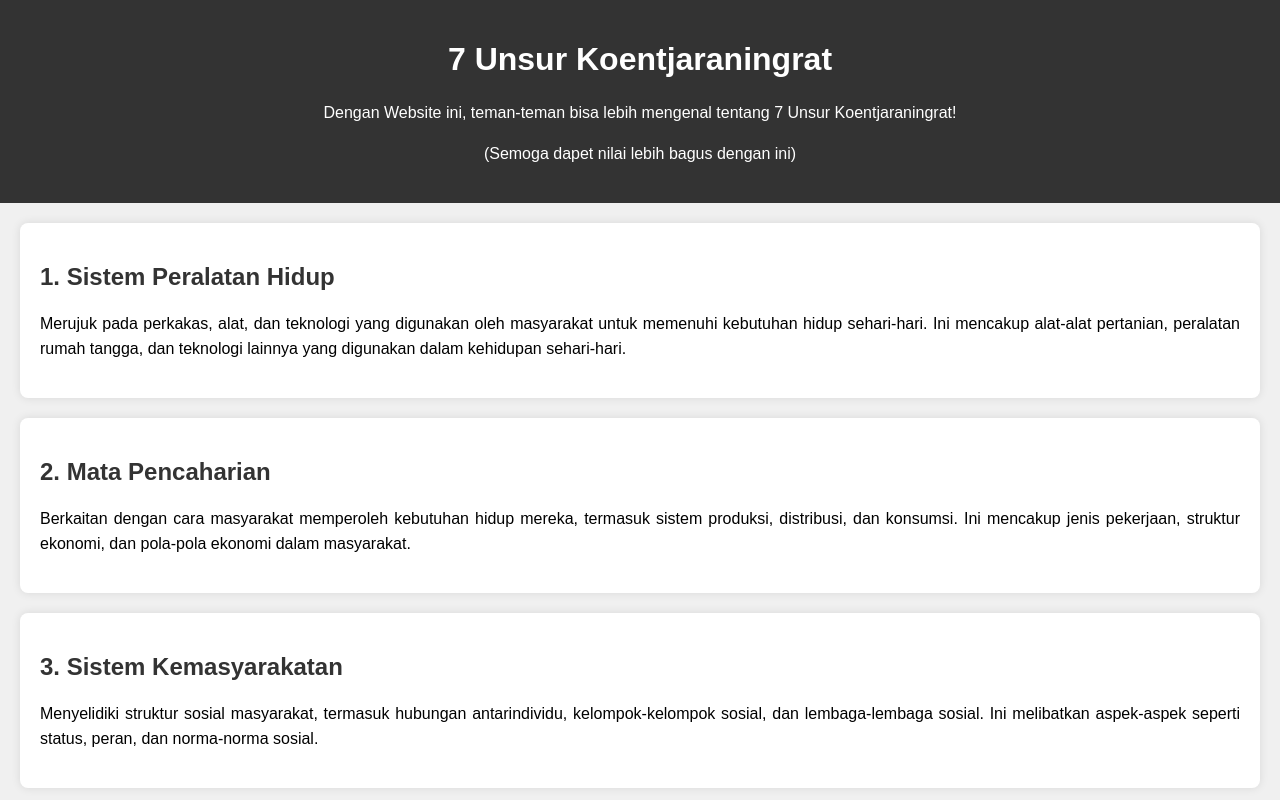
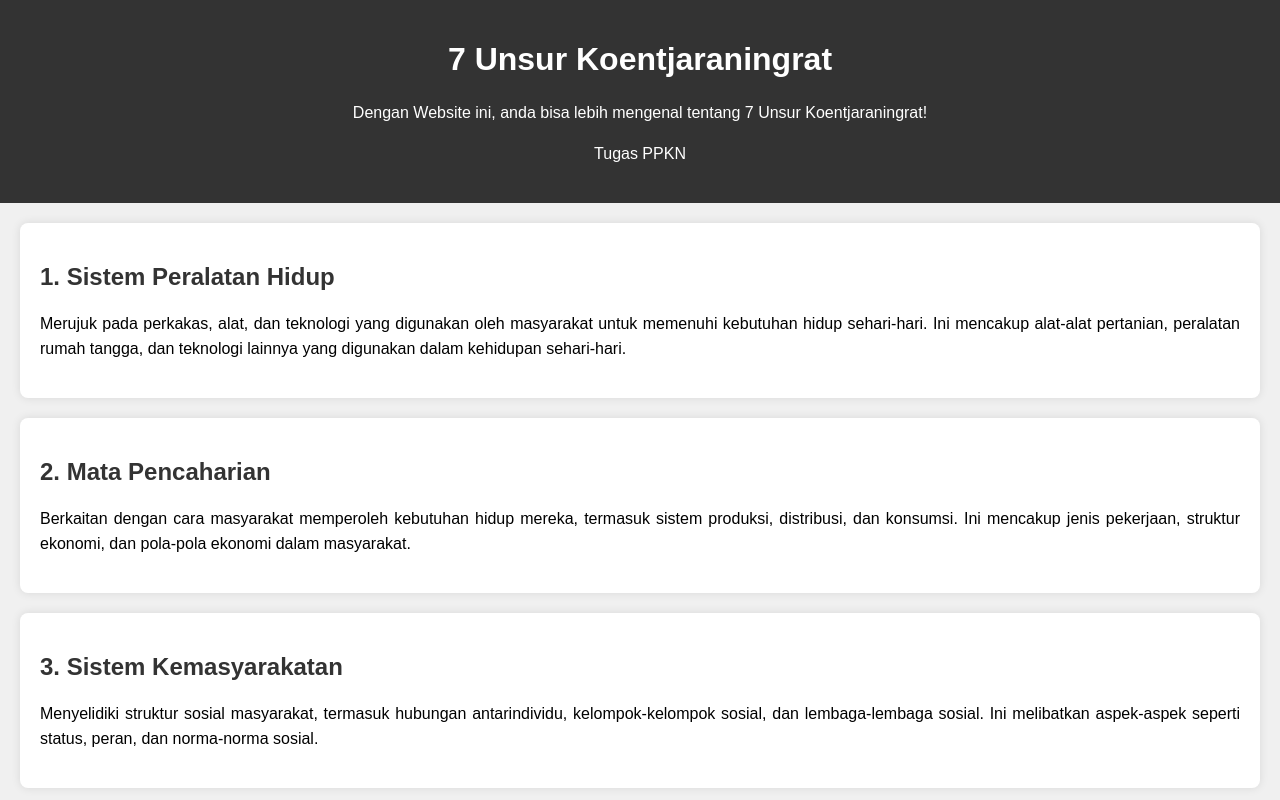
Before and after one commit to DeOhBoi/DeOhBoi.github.io, a plain HTML site: page index.html in a window 1280 px wide. Shown: the top 800 px of the page. Drawn offline with Linux system fonts and the light colour scheme.

Commit message:
Update index.html

```diff
--- a/index.html
+++ b/index.html
@@ -11,8 +11,8 @@
 <body>
     <header>
         <h1>7 Unsur Koentjaraningrat</h1>
-        <p>Dengan Website ini, teman-teman bisa lebih mengenal tentang 7 Unsur Koentjaraningrat!</p>
-        <p>(Semoga dapet nilai lebih bagus dengan ini)</p>
+        <p>Dengan Website ini, anda bisa lebih mengenal tentang 7 Unsur Koentjaraningrat!</p>
+        <p>Tugas PPKN</p>
     </header>
 
     <section>
```
